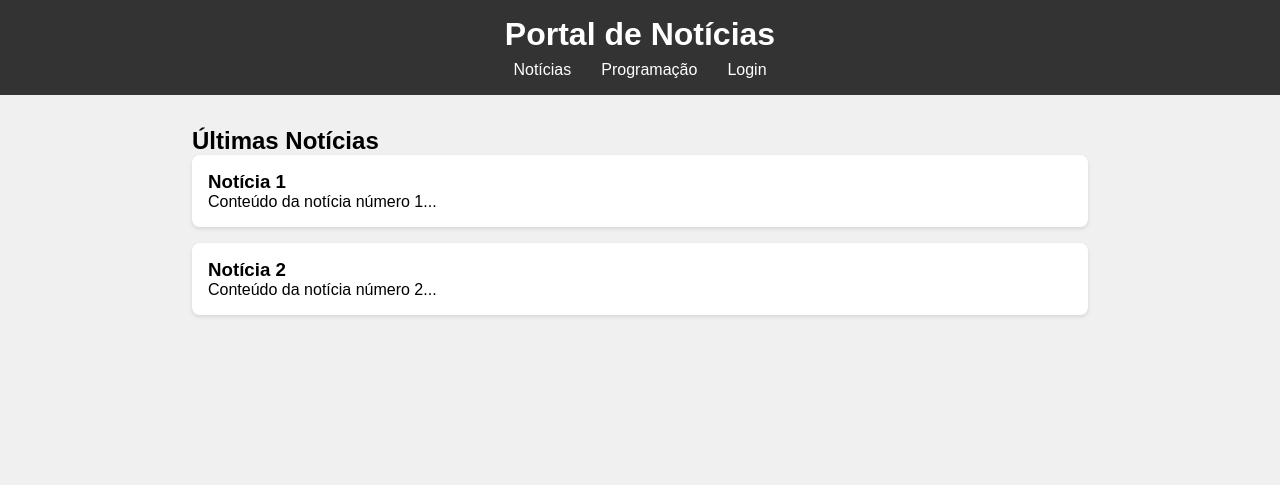
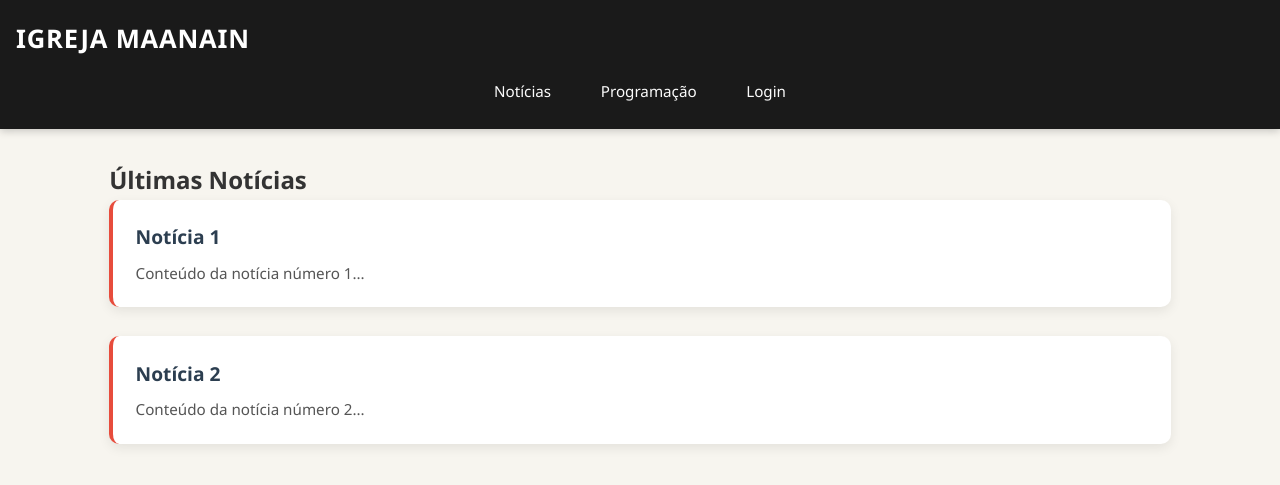
Before and after one commit to Scnav/Maanain, a PHP site: page / in a window 1280 px wide. Shown: the top 485 px of the page. Run offline with PHP 8.4, Linux system fonts and the light colour scheme.

Commit message:
designMelhorado

```diff
--- a/meu-site/public/css/styles.css
+++ b/meu-site/public/css/styles.css
@@ -1,76 +1,216 @@
+/* Reset básico */
 * {
-    box-sizing: border-box;
     margin: 0;
     padding: 0;
+    box-sizing: border-box;
+}
+
+:root {
+    --cor-fundo: #f7f5ef;
+    --cor-principal: #2c3e50;
+    --cor-destaque: #e74c3c;
+    --cor-texto: #333;
+    --cor-header: #1a1a1a;
+    --cor-link: #3498db;
+    --cor-form-bg: #fff;
+    --cor-form-border: #ddd;
+    --shadow-card: 0 4px 12px rgba(0,0,0,0.08);
 }
 
 body {
-    font-family: Arial, sans-serif;
-    background-color: #f0f0f0;
+    font-family: "Segoe UI", "Helvetica", "Arial", sans-serif;
+    background-color: var(--cor-fundo);
+    color: var(--cor-texto);
+    line-height: 1.6;
 }
 
+/* CABEÇALHO */
 .header {
-    background-color: #333;
-    color: white;
-    padding: 1rem;
-    text-align: center;
+    background-color: var(--cor-header);
+    color: #fff;
+    padding: 1.2rem 1rem;
+    box-shadow: 0 2px 8px rgba(0,0,0,0.2);
+}
+
+.header h1 {
+    font-size: 1.6rem;
+    font-weight: 600;
+    letter-spacing: 0.8px;
 }
 
 .nav {
-    margin-top: 0.5rem;
-}
-.nav a {
-    color: white;
-    margin: 0 0.8rem;
-    text-decoration: none;
+    display: flex;
+    justify-content: center;
+    margin-top: 0.8rem;
+    gap: 1.5rem;
+    flex-wrap: wrap;
 }
 
-.main {
-    padding: 2rem;
-    max-width: 960px;
-    margin: 0 auto;
+.nav a {
+    color: #fbfbfb;
+    text-decoration: none;
+    font-size: 0.95rem;
+    padding: 0.4rem 0.8rem;
+    border-radius: 4px;
+    transition: all 0.2s ease;
 }
 
-.box-noticia {
-    background-color: white;
-    border-radius: 8px;
-    padding: 1rem;
-    margin-bottom: 1rem;
-    box-shadow: 0 2px 4px rgba(0,0,0,0.1);
+.nav a:hover {
+    background-color: rgba(255,255,255,0.15);
 }
 
+/* MAIN principal */
+.main {
+    max-width: 1100px;
+    margin: 2rem auto;
+    padding: 0 1.2rem;
+}
+
+/* Página de NOTÍCIAS */
+.box-noticia {
+    background: var(--cor-form-bg);
+    border-radius: 10px;
+    padding: 1.4rem;
+    margin-bottom: 1.8rem;
+    box-shadow: var(--shadow-card);
+    border-left: 4px solid var(--cor-destaque);
+}
+
+.box-noticia h3 {
+    margin-bottom: 0.5rem;
+    color: var(--cor-principal);
+    font-size: 1.2rem;
+}
+
+.box-noticia p {
+    color: #555;
+    font-size: 0.95rem;
+}
+
+/* Página de PROGRAMAÇÃO */
+.box-programacao {
+    background: var(--cor-form-bg);
+    border-radius: 10px;
+    padding: 1.6rem;
+    margin-bottom: 1.8rem;
+    box-shadow: var(--shadow-card);
+}
+
+.box-programacao h3 {
+    margin-bottom: 0.6rem;
+    color: var(--cor-principal);
+}
+
+.box-programacao p {
+    color: #555;
+    font-size: 0.95rem;
+}
+
+/* FORMULÁRIOS (LOGIN / REGISTRO) */
 .form {
-    max-width: 400px;
-    margin: 0 auto;
-    padding: 1.5rem;
-    background-color: white;
-    border-radius: 8px;
-    box-shadow: 0 2px 6px rgba(0,0,0,0.1);
+    max-width: 420px;
+    margin: 2rem auto 3rem;
+    padding: 1.8rem;
+    background: var(--cor-form-bg);
+    border-radius: 12px;
+    box-shadow: 0 6px 24px rgba(0,0,0,0.12);
+    border: 1px solid #e8e8e8;
+}
+
+.form h2 {
+    text-align: center;
+    margin-bottom: 1.4rem;
+    color: var(--cor-principal);
+    font-size: 1.3rem;
 }
 
 .form label {
     display: block;
-    margin-bottom: 0.5rem;
+    margin-bottom: 0.4rem;
+    color: var(--cor-texto);
+    font-size: 0.9rem;
+    font-weight: 500;
 }
 
 .form input {
     width: 100%;
-    padding: 0.6rem;
-    margin-bottom: 1rem;
-    border: 1px solid #ccc;
-    border-radius: 4px;
+    padding: 0.7rem 0.9rem;
+    margin-bottom: 0.9rem;
+    border: 1px solid var(--cor-form-border);
+    border-radius: 6px;
+    font-size: 0.95rem;
+    background: #fafafa;
+    transition: border-color 0.2s ease;
+}
+
+.form input:focus {
+    outline: none;
+    border-color: var(--cor-principal);
+    box-shadow: 0 0 0 2px rgba(44, 62, 80, 0.15);
 }
 
 .form button {
     width: 100%;
-    padding: 0.7rem;
-    background-color: #333;
-    color: white;
+    padding: 0.8rem;
+    background-color: var(--cor-principal);
+    color: #fff;
     border: none;
-    border-radius: 4px;
+    border-radius: 6px;
     cursor: pointer;
+    font-size: 0.95rem;
+    font-weight: 600;
+    margin-top: 0.3rem;
+    transition: background-color 0.2s ease;
 }
 
 .form button:hover {
-    background-color: #555;
+    background-color: #1d2f42;
 }
+
+/* Botão de "link" mais suave (ex.: “Já tem conta? Fazer login”) */
+.btn-link {
+    background: none;
+    border: none;
+    color: var(--cor-link);
+    font-size: 0.95rem;
+    cursor: pointer;
+    text-align: center;
+    padding: 0.4rem 0.6rem;
+    border-radius: 4px;
+}
+
+.btn-link:hover {
+    background: rgba(52, 152, 219, 0.1);
+}
+
+/* RESPONSIVIDADE básica */
+@media (max-width: 768px) {
+    .header h1 {
+        font-size: 1.4rem;
+    }
+
+    .nav {
+        gap: 0.8rem;
+        font-size: 0.9rem;
+    }
+
+    .main {
+        padding: 0 1rem;
+    }
+
+    .form {
+        padding: 1.4rem;
+        margin: 1.5rem auto;
+    }
+}
+
+@media (max-width: 500px) {
+    .nav a {
+        padding: 0.3rem 0.5rem;
+        font-size: 0.85rem;
+    }
+
+    .form {
+        margin: 1rem 0.8rem;
+    }
+}
--- a/meu-site/public/index.html
+++ b/meu-site/public/index.html
@@ -2,12 +2,12 @@
 <html lang="pt-BR">
 <head>
     <meta charset="UTF-8">
-    <title>Portal - Notícias</title>
+    <title>Portal da Igreja Maanain</title>
     <link rel="stylesheet" href="css/styles.css">
 </head>
 <body>
     <header class="header">
-        <h1>Portal de Notícias</h1>
+        <h1>IGREJA MAANAIN</h1>
         <nav class="nav">
             <a href="index.html">Notícias</a>
             <a href="programacao.html">Programação</a>
--- a/meu-site/public/programacao.html
+++ b/meu-site/public/programacao.html
@@ -7,7 +7,7 @@
 </head>
 <body>
     <header class="header">
-        <h1>Portal de Notícias</h1>
+        <h1>IGREJA MAANAIN</h1>
         <nav class="nav">
             <a href="index.html">Notícias</a>
             <a href="programacao.html">Programação</a>
```
